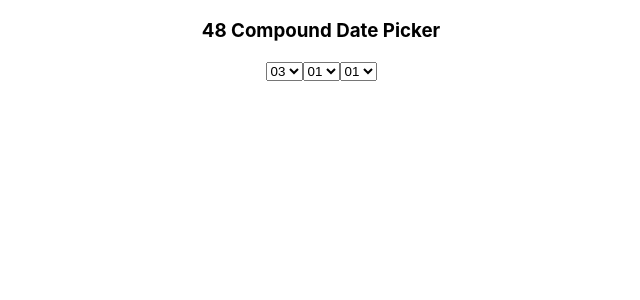
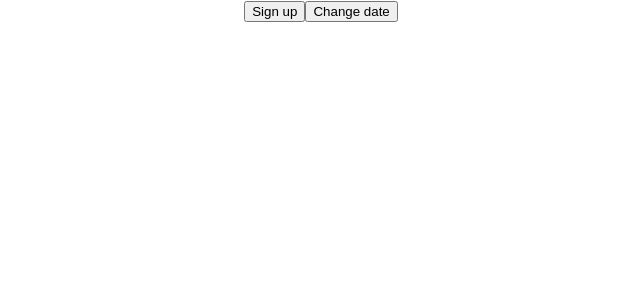
Before and after one commit to kirandash/react-hooks, a React (Create React App) app in the folder concepts/: page / in a window 1280 px wide. Shown: the top 300 px of the page, without its empty margins (319-959 px from the left). Built offline with nearby package versions, Linux system fonts and the light colour scheme.

Commit message:
53 - useReducer

```diff
--- a/concepts/src/App.js
+++ b/concepts/src/App.js
@@ -14,7 +14,8 @@ import './App.css';
 // import TabsComponent from './components/41TabsCompoundComponents';
 // import TabsComponent from './components/46TabsBackwardCompatible';
 // import TabsComponent from './components/47TabsChildrenModule';
-import CompoundDatePicker from './components/48CompoundDatePicker';
+// import CompoundDatePicker from './components/48CompoundDatePicker';
+import ReducerForm from './components/53ReducerForm';
 
 function App() {
   return (
@@ -28,7 +29,8 @@ function App() {
       {/* <AsyncAwait /> */}
       {/* <UseEffectRenderProps /> */}
       {/* <TabsComponent /> */}
-      <CompoundDatePicker />
+      {/* <CompoundDatePicker /> */}
+      <ReducerForm />
     </div>
   );
 }
--- /dev/null
+++ b/concepts/src/components/53ReducerForm.jsx
@@ -0,0 +1,74 @@
+import React, { useReducer } from 'react'
+
+function ReducerForm() {
+    // Note: with useReducer state is usually an object unlie useState where state can be boolean or string etc
+    const initialState = {
+        error: null,
+        loading: false,
+        startDate: new Date("July 3, 2021")
+    }
+
+    const reducer = (state, action) =>  {
+        switch(action.type) {
+            case "SIGNUP": {
+                return { ...state, loading: true }
+            }
+            case "SIGNUP_ERROR": {
+                return { ...state, loading: false, error: action.error }
+            }
+            case "START_DATE_CHANGE": {
+                return { ...state, startDate: action.date }
+            }
+            default:
+                return state
+        }
+    }
+
+    // dispatch is used to change the state
+    const [state, dispatch] = useReducer(
+        reducer,
+        initialState
+    );
+
+    const { error, loading, startDate } =  state;
+
+    const signUp = () => {}
+
+    const handleSignup = async event => {
+        event.preventDefault();
+
+        dispatch({ type: "SIGNUP" });
+        // setLoading(true);
+
+        const [displayName, photoUrl, email, password] = event.target.elements;
+        try {
+            await signUp({
+                displayName: displayName.value,
+                email: email.value,
+                password: password.value,
+                photoUrl: photoUrl.value,
+                startDate
+            })
+        }
+        catch (error) {
+            dispatch({ type: "SIGNUP_FAILED", error });
+            // setLoading(false)
+            // setError(error)
+        }
+    }
+
+    function setStartDate(date) {
+        dispatch({ type: "START_DATE_CHANGE", date: date })
+    }
+
+    return (
+        <div>
+            <button onClick={handleSignup}>Sign up</button>
+            {loading}
+            {error && error.message}
+            <button onClick={setStartDate}>Change date</button>
+        </div>
+    )
+}
+
+export default ReducerForm
```
Also changed, not shown: concepts/src/components/52reducer.js (added, +13 -0 lines), 1 other file (tests, documents, lock files or other folders).
